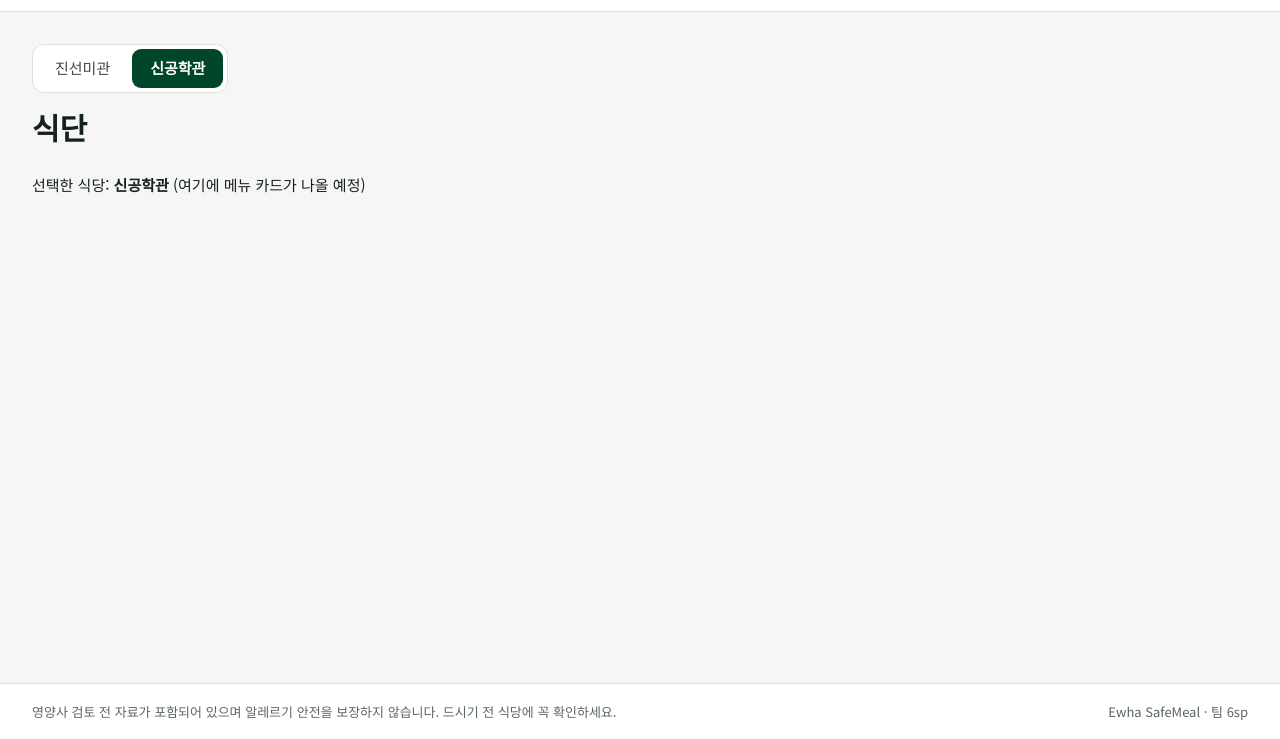
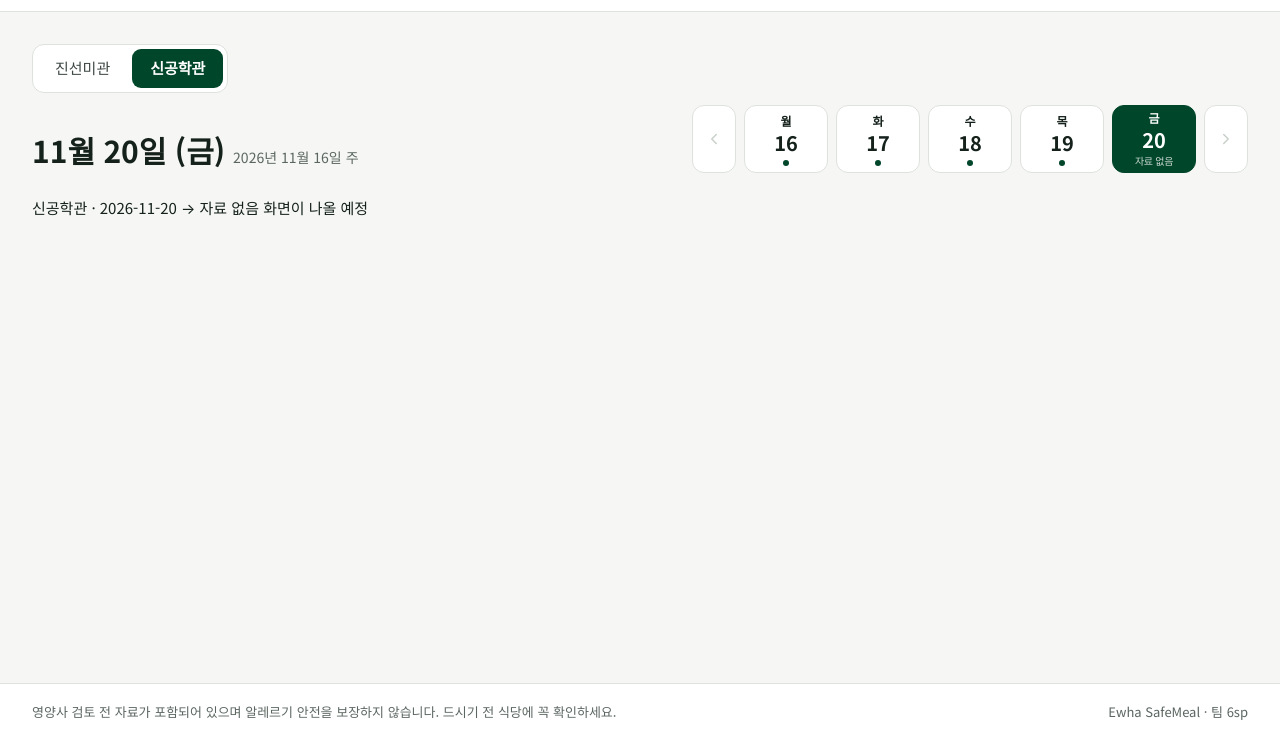
Before and after one commit to Mingyeong-Kang/6sp-homepage, a plain HTML site: page index.html in a window 1280 px wide. Shown: the part 61-800 px from the top of the page. Drawn offline with nearby package versions, Linux system fonts and the light colour scheme.

Commit message:
feat: Day.js로 식단 날짜 제목과 날짜 띠 추가

```diff
--- a/css/pages/menu.css
+++ b/css/pages/menu.css
@@ -8,3 +8,32 @@
 .menu-cafeteria {
   margin-bottom: 12px;
 }
+
+/* 제목 줄: 왼쪽 날짜 제목, 오른쪽 날짜 띠 (좁은 화면에선 아래로 줄바꿈) */
+.menu-head {
+  display: flex;
+  flex-wrap: wrap;
+  justify-content: space-between;
+  align-items: flex-end;
+  gap: 16px;
+}
+
+/* "11월 20일 (금)" 옆에 작은 글씨 "2026년 11월 16일 주" */
+.menu-head__title {
+  display: flex;
+  align-items: baseline;
+  gap: 8px;
+}
+
+.menu-head__week {
+  font-size: 14px;
+  line-height: 21px;
+  color: var(--color-text-3);
+}
+
+/* 휴대폰(768px 이하): 날짜 띠가 화면 폭을 다 쓰게 (공통 CSS와 같은 기준) */
+@media (max-width: 768px) {
+  .menu-head__dates {
+    width: 100%;
+  }
+}
--- a/index.html
+++ b/index.html
@@ -18,8 +18,12 @@
   <main class="page container" id="app">
     <!-- 식단 화면 자리 (이수빈, 내용은 js/pages/menu.js가 채움) -->
     <div id="menu-cafeteria" class="menu-cafeteria"></div>
-    <div class="page-head">
-      <h1 class="page-title">식단</h1>
+    <div class="page-head menu-head">
+      <div class="menu-head__title">
+        <h1 class="page-title" id="menu-title">식단</h1>
+        <span class="menu-head__week" id="menu-week"></span>
+      </div>
+      <div id="menu-dates" class="menu-head__dates"></div>
     </div>
     <div id="menu-body"></div>
   </main>
@@ -28,6 +32,10 @@
   <script src="js/constants.js"></script>
   <script src="js/ui.js"></script>
   <script>UI.mountLayout({ active: 'menu' });</script>
+  <!-- 오픈소스 Day.js (MIT): 날짜 계산. 순서 중요 → 본체 → 한국어 → 플러그인 → menu.js -->
+  <script src="https://cdnjs.cloudflare.com/ajax/libs/dayjs/1.11.13/dayjs.min.js" integrity="sha384-DpVxUeeBWjUvUV1czyIHJAjh+jYUZFu2lLakbdua5vbwOrBGi1UgaKCHjTC+x3Ky" crossorigin="anonymous"></script>
+  <script src="https://cdnjs.cloudflare.com/ajax/libs/dayjs/1.11.13/locale/ko.min.js" integrity="sha384-usFS55ttLXutWNoa2g9gL3WTa819uX8ZGBpEl+q736JfRvdfU2MnYumW4hBEOXRe" crossorigin="anonymous"></script>
+  <script src="https://cdnjs.cloudflare.com/ajax/libs/dayjs/1.11.13/plugin/isoWeek.min.js" integrity="sha384-6KcmFPpsJxHl41x5aO/xJFk+crPzEDZBCeiNgzl2oBOGPyVuCYYwUI1CSxFEHKTa" crossorigin="anonymous"></script>
   <!-- 식단 화면 전용 JS (이수빈) -->
   <script src="js/pages/menu.js"></script>
 </body>
--- a/js/pages/menu.js
+++ b/js/pages/menu.js
@@ -6,13 +6,21 @@
 (function () {
   'use strict';
 
+  // ---- Day.js 준비: 한국어로 바꾸고, 주(week) 계산 플러그인 끼우기 ----
+  dayjs.locale('ko');
+  dayjs.extend(window.dayjs_plugin_isoWeek);
+
   // ---- 화면의 빈 자리 (index.html에 만들어 둔 곳) ----
   const cafeteriaSlot = document.getElementById('menu-cafeteria'); // 식당 버튼 자리
+  const titleSlot = document.getElementById('menu-title');         // 큰 날짜 제목 자리
+  const weekSlot = document.getElementById('menu-week');           // "○월 ○일 주" 자리
+  const datesSlot = document.getElementById('menu-dates');         // 날짜 띠 자리
   const bodySlot = document.getElementById('menu-body');           // 본문 자리
 
   // ---- 메모장: 지금 사용자가 무엇을 골랐는지 기억 ----
   const state = {
-    cafeteria: 'engineering', // 처음엔 신공학관 (진선미관은 준비 중)
+    cafeteria: 'engineering',  // 처음엔 신공학관 (진선미관은 준비 중)
+    date: getDefaultDate(),    // 처음엔 오늘 (주말이면 다음 월요일)
   };
 
   // 이번 주 메뉴 mock (채은님 weekly-menu.json 형식과 같게)
@@ -132,6 +140,42 @@
     return { level: 'ok', hits: [] };
   }
 
+  // ================= 날짜 계산 (Day.js) =================
+
+  // [날짜 1] 처음 보여 줄 날짜: 오늘. 토요일이면 +2일, 일요일이면 +1일 → 다음 월요일
+  function getDefaultDate() {
+    const today = dayjs();
+    if (today.day() === 6) return today.add(2, 'day').format('YYYY-MM-DD');
+    if (today.day() === 0) return today.add(1, 'day').format('YYYY-MM-DD');
+    return today.format('YYYY-MM-DD');
+  }
+
+  // [날짜 2] 그 날짜에 메뉴가 있나? (메뉴판에서 같은 날짜를 찾아봄)
+  function hasMenuOn(date) {
+    return MOCK_WEEKLY.days.some((d) => d.date === date && d.menus.length > 0);
+  }
+
+  // [날짜 3] 고른 날짜가 들어 있는 주의 월요일
+  function getMonday(date) {
+    return dayjs(date).isoWeekday(1);
+  }
+
+  // [날짜 4] 날짜 띠에 넣을 월~금 5칸 만들기
+  function buildWeekDays(date) {
+    const monday = getMonday(date);
+    const days = [];
+    for (let i = 0; i < 5; i++) {
+      const d = monday.add(i, 'day');
+      days.push({
+        date: d.format('YYYY-MM-DD'), // "2026-11-16"
+        dow: d.format('dd'),          // "월"
+        day: d.date(),                // 16
+        hasData: hasMenuOn(d.format('YYYY-MM-DD')),
+      });
+    }
+    return days;
+  }
+
   // ================= 화면 그리기 =================
 
   // [그리기 1] 식당 선택 버튼 (진선미관 / 신공학관)
@@ -144,25 +188,49 @@
     });
   }
 
-  // [그리기 2] 본문 (4단계: 임시로 고른 식당 이름만 보여 줌 → 6·7단계에서 메뉴 카드로 바꿀 예정)
+  // [그리기 2] 큰 날짜 제목 + "○월 ○일 주" + 날짜 띠
+  function renderDates() {
+    titleSlot.textContent = dayjs(state.date).format('M월 D일 (dd)');          // "11월 20일 (금)"
+    weekSlot.textContent = getMonday(state.date).format('YYYY년 M월 D일 주');  // "2026년 11월 16일 주"
+    datesSlot.innerHTML = UI.dateStrip({
+      days: buildWeekDays(state.date),
+      selected: state.date,
+      canPrev: false, // 이전·다음 주 화살표는 다음 단계에서 켤 예정 (지금은 회색으로 꺼 둠)
+      canNext: false,
+    });
+  }
+
+  // [그리기 3] 본문 (임시 글자 → 6·7단계에서 메뉴 카드 / 빈 상태로 바꿀 예정)
   function renderBody() {
     const cafe = SM.CAFETERIAS.find((c) => c.id === state.cafeteria);
-    if (state.cafeteria === 'engineering') {
-      bodySlot.innerHTML = `<p>선택한 식당: <b>${UI.esc(cafe.name)}</b> (여기에 메뉴 카드가 나올 예정)</p>`;
+    let message;
+    if (state.cafeteria !== 'engineering') {
+      message = '준비 중 화면이 나올 예정';
+    } else if (hasMenuOn(state.date)) {
+      message = '여기에 메뉴 카드가 나올 예정';
     } else {
-      bodySlot.innerHTML = `<p>선택한 식당: <b>${UI.esc(cafe.name)}</b> (준비 중 화면이 나올 예정)</p>`;
+      message = '자료 없음 화면이 나올 예정';
     }
+    bodySlot.innerHTML = `<p>${UI.esc(cafe.name)} · ${UI.esc(state.date)} → ${UI.esc(message)}</p>`;
   }
 
-  // [신호 받기] 식당 버튼을 누르면 → 메모장 고치기 → 본문 다시 그리기
+  // [신호 받기 1] 식당 버튼을 누르면 → 메모장 고치기 → 본문 다시 그리기
   cafeteriaSlot.addEventListener('sm:segment', (e) => {
     if (e.detail.name !== 'cafeteria') return; // 다른 세그먼트 신호면 무시
     state.cafeteria = e.detail.value;
     renderBody();
   });
 
+  // [신호 받기 2] 날짜 칸을 누르면 → 메모장 고치기 → 날짜·본문 다시 그리기
+  datesSlot.addEventListener('sm:date', (e) => {
+    state.date = e.detail.date;
+    renderDates();
+    renderBody();
+  });
+
   // [처음 한 번] 페이지가 열리면 그리기
   renderCafeteria();
+  renderDates();
   renderBody();
 
   // 3단계 확인용: 이번 주 모든 메뉴를 기계에 넣어 보고 표로 보여 주기 (확인 끝나면 지울 예정)
```
